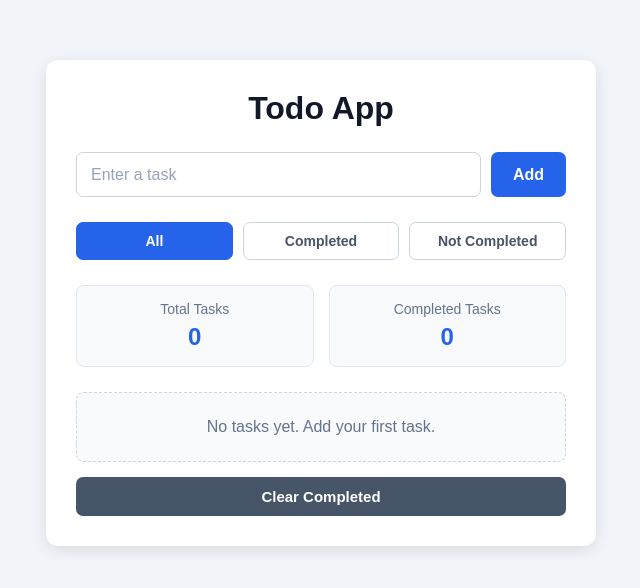
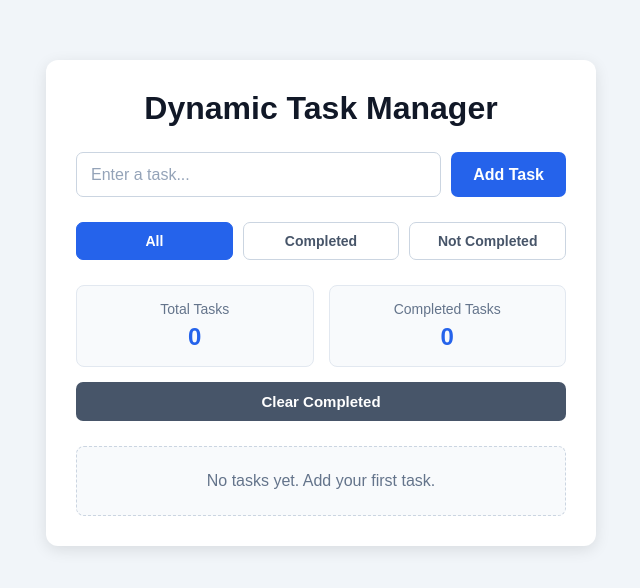
Before and after one commit to Edldev12/Dynamic-Task-Manager, a React (Vite) app: page / in a window 1280 px wide. Shown: the top 588 px of the page, without its empty margins (319-959 px from the left). Built offline with nearby package versions, Linux system fonts and the light colour scheme.

Commit message:
separet all app.jsx code in to components

```diff
--- a/src/App.jsx
+++ b/src/App.jsx
@@ -1,10 +1,53 @@
 import { useState } from "react";
+
+import TaskForm from "./components/TaskForm";
+import TaskFilter from "./components/TaskFilter";
+import TaskList from "./components/TaskList";
+
 import "./App.css";
 
 function App() {
-  const [taskText, setTaskText] = useState("");
   const [tasks, setTasks] = useState([]);
   const [filter, setFilter] = useState("all");
+
+  // Add task
+  const addTask = (text) => {
+    const newTask = {
+      id: Date.now(),
+      text: text,
+      completed: false,
+    };
+
+    setTasks([...tasks, newTask]);
+  };
+
+  // Toggle task
+  const toggleTask = (id) => {
+    setTasks(
+      tasks.map((task) =>
+        task.id === id
+          ? {
+            ...task,
+            completed: !task.completed,
+          }
+          : task
+      )
+    );
+  };
+
+  // Delete task
+  const deleteTask = (id) => {
+    setTasks(
+      tasks.filter((task) => task.id !== id)
+    );
+  };
+
+  // Clear completed tasks
+  const clearCompleted = () => {
+    setTasks(
+      tasks.filter((task) => !task.completed)
+    );
+  };
 
   // Filter tasks
   const filteredTasks = tasks.filter((task) => {
@@ -19,85 +62,28 @@ function App() {
     return true;
   });
 
-  // Complete / Uncomplete
-  const toggleTask = (id) => {
-    setTasks(
-      tasks.map((task) =>
-        task.id === id
-          ? { ...task, completed: !task.completed }
-          : task
-      )
-    );
-  };
-
-  // Delete task
-  const deleteTask = (id) => {
-    setTasks(
-      tasks.filter((task) => task.id !== id)
-    );
-  };
-
-  // Add task
-  const addTask = () => {
-    if (taskText.trim() === "") {
-      return;
-    }
-
-    const newTask = {
-      id: Date.now(),
-      text: taskText.trim(),
-      completed: false,
-    };
-
-    setTasks([...tasks, newTask]);
-    setTaskText("");
-  };
-  const clearCompleted = () => {
-    setTasks(
-      tasks.filter((task) => !task.completed)
-    );
-  };
+  // Statistics
+  const completedTasks = tasks.filter(
+    (task) => task.completed
+  ).length;
 
   return (
     <div className="todo-app">
-      <h1>Todo App</h1>
 
-      {/* Add Task */}
-      <div className="task-input">
-        <input
-          type="text"
-          value={taskText}
-          onChange={(e) => setTaskText(e.target.value)}
-          placeholder="Enter a task"
-        />
+      <h1>Dynamic Task Manager</h1>
 
-        <button onClick={addTask}>Add</button>
-      </div>
-      {/* Task Filters */}
-      <div className="task-filters">
-        <button
-          className={filter === "all" ? "active" : ""}
-          onClick={() => setFilter("all")}
-        >
-          All
-        </button>
+      {/* Task Form */}
+      <TaskForm onAddTask={addTask} />
 
-        <button
-          className={filter === "completed" ? "active" : ""}
-          onClick={() => setFilter("completed")}
-        >
-          Completed
-        </button>
+      {/* Filter */}
+      <TaskFilter
+        filter={filter}
+        onFilterChange={setFilter}
+      />
 
-        <button
-          className={filter === "notCompleted" ? "active" : ""}
-          onClick={() => setFilter("notCompleted")}
-        >
-          Not Completed
-        </button>
-      </div>
-      {/* Task Statistics */}
+      {/* Statistics */}
       <div className="task-stats">
+
         <div className="stat">
           <span>Total Tasks</span>
           <strong>{tasks.length}</strong>
@@ -105,11 +91,18 @@ function App() {
 
         <div className="stat">
           <span>Completed Tasks</span>
-          <strong>
-            {tasks.filter((task) => task.completed).length}
-          </strong>
+          <strong>{completedTasks}</strong>
         </div>
+
       </div>
+
+      {/* Clear Completed */}
+      <button
+        className="clear-completed-button"
+        onClick={clearCompleted}
+      >
+        Clear Completed
+      </button>
 
       {/* Empty State */}
       {tasks.length === 0 ? (
@@ -117,38 +110,14 @@ function App() {
           No tasks yet. Add your first task.
         </p>
       ) : (
-        <ul className="task-list">
-          {filteredTasks.map((task) => (
-            <li
-              key={task.id}
-              className={task.completed ? "completed" : ""}
-            >
-              <input
-                type="checkbox"
-                checked={task.completed}
-                onChange={() => toggleTask(task.id)}
-              />
+        <TaskList
+          tasks={filteredTasks}
+          onToggleTask={toggleTask}
+          onDeleteTask={deleteTask}
+        />
+      )}
 
-              <span>{task.text}</span>
-
-              <button
-                className="delete-button"
-                onClick={() => deleteTask(task.id)}
-              >
-                Delete
-              </button>
-            </li>
-          ))}
-        </ul>
-      )}
-      <button
-        className="clear-completed-button"
-        onClick={clearCompleted}
-      >
-        Clear Completed
-      </button>
     </div>
-
   );
 }
 
--- /dev/null
+++ b/src/components/TaskFilter.jsx
@@ -0,0 +1,28 @@
+function TaskFilter({ filter, onFilterChange }) {
+  return (
+    <div className="task-filters">
+      <button
+        className={filter === "all" ? "active" : ""}
+        onClick={() => onFilterChange("all")}
+      >
+        All
+      </button>
+
+      <button
+        className={filter === "completed" ? "active" : ""}
+        onClick={() => onFilterChange("completed")}
+      >
+        Completed
+      </button>
+
+      <button
+        className={filter === "notCompleted" ? "active" : ""}
+        onClick={() => onFilterChange("notCompleted")}
+      >
+        Not Completed
+      </button>
+    </div>
+  );
+}
+
+export default TaskFilter;
--- /dev/null
+++ b/src/components/TaskForm.jsx
@@ -0,0 +1,33 @@
+import { useState } from "react";
+
+function TaskForm({ onAddTask }) {
+  const [taskText, setTaskText] = useState("");
+
+  const handleSubmit = (e) => {
+    e.preventDefault();
+
+    if (taskText.trim() === "") {
+      return;
+    }
+
+    onAddTask(taskText.trim());
+    setTaskText("");
+  };
+
+  return (
+    <form className="task-input" onSubmit={handleSubmit}>
+      <input
+        type="text"
+        value={taskText}
+        onChange={(e) => setTaskText(e.target.value)}
+        placeholder="Enter a task..."
+      />
+
+      <button type="submit">
+        Add Task
+      </button>
+    </form>
+  );
+}
+
+export default TaskForm;
--- /dev/null
+++ b/src/components/TaskItem.jsx
@@ -0,0 +1,29 @@
+function TaskItem({
+  task,
+  onToggleTask,
+  onDeleteTask
+}) {
+  return (
+    <li
+      className={`task-item ${task.completed ? "completed" : ""
+        }`}
+    >
+      <input
+        type="checkbox"
+        checked={task.completed}
+        onChange={() => onToggleTask(task.id)}
+      />
+
+      <span>{task.text}</span>
+
+      <button
+        className="delete-button"
+        onClick={() => onDeleteTask(task.id)}
+      >
+        Delete
+      </button>
+    </li>
+  );
+}
+
+export default TaskItem;
--- /dev/null
+++ b/src/components/TaskList.jsx
@@ -0,0 +1,30 @@
+import TaskItem from "./TaskItem";
+
+function TaskList({
+  tasks,
+  onToggleTask,
+  onDeleteTask
+}) {
+  if (tasks.length === 0) {
+    return (
+      <p className="empty-message">
+        No tasks to display.
+      </p>
+    );
+  }
+
+  return (
+    <ul className="task-list">
+      {tasks.map((task) => (
+        <TaskItem
+          key={task.id}
+          task={task}
+          onToggleTask={onToggleTask}
+          onDeleteTask={onDeleteTask}
+        />
+      ))}
+    </ul>
+  );
+}
+
+export default TaskList;
```
